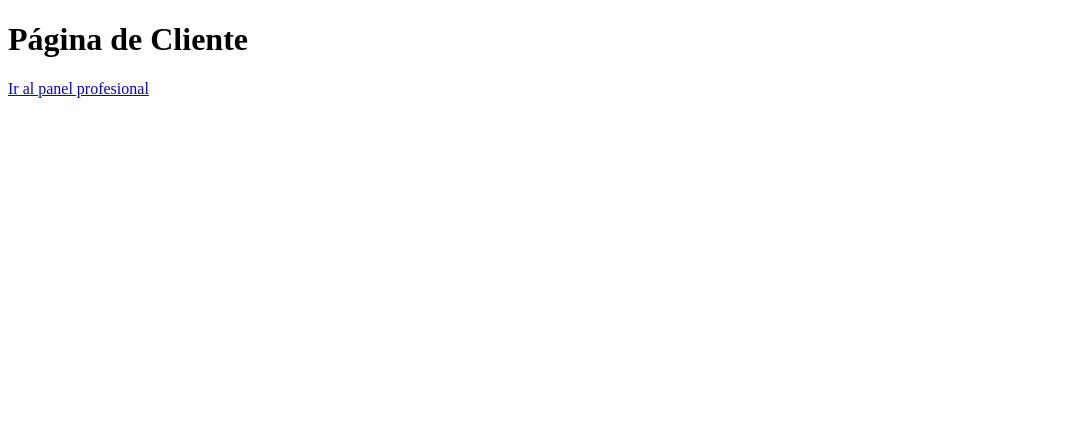
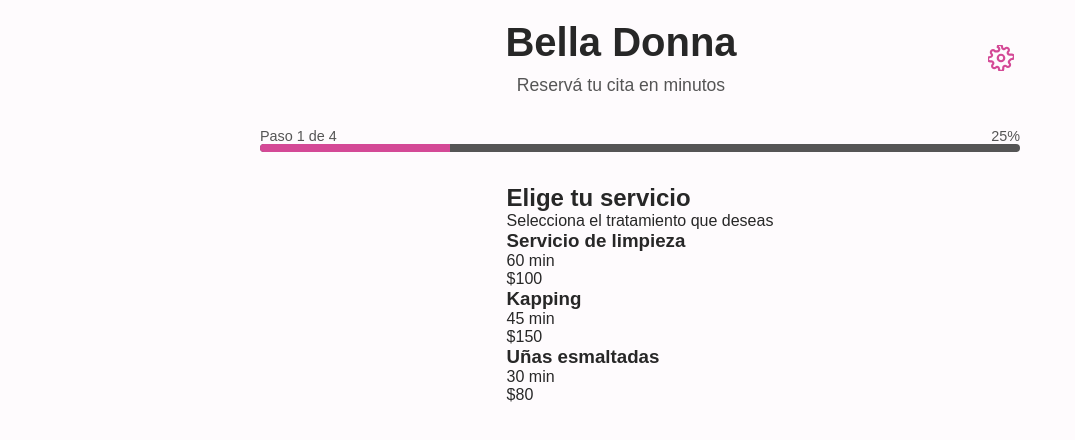
Before and after one commit to ingsahaderenzo/bella-donna, a React (Vite) app: page / in a window 1280 px wide. Shown: the top 440 px of the page, without its empty margins (0-1075 px from the left). Built offline with nearby package versions, Linux system fonts and the light colour scheme.

Commit message:
Adding the first steps of the client page, conection with de DB and styles

```diff
--- a/src/App.css
+++ b/src/App.css
@@ -1,11 +1,11 @@
 /* Paletes */
 :root {
-    --bg-color: #fff7f3;
-    --bg--secondary: #e6ffda;
-    --text-color: #363636;
-    --primary: #89d300;
-    --primary--on--secondary--bg: #363636;
-    --border: rgba(0, 0, 0, 0.5);
+    --bg-color: #fefbfd;
+    --text-color: #272727;
+    --text-secondary-color: #555555;
+    --primary: #d44996;
+    --primary-dimmed: #ff93ce9d;
+    --primary--on--secondary--bg: #ffffff;
 }
 
 /* Reset global */
--- /dev/null
+++ b/src/components/client/ServiceSelection.tsx
@@ -0,0 +1,47 @@
+"use client";
+
+import { useEffect, useState } from "react";
+import type { Service } from "../../models/Service";
+import { getServices } from "../../services/servicesService";
+
+type ServiceSelectionProps = {
+    onServiceSelect: (service: Service) => void;
+};
+
+export function ServiceSelection({ onServiceSelect }: ServiceSelectionProps) {
+    const [services, setServices] = useState<Service[]>([]);
+
+    useEffect(() => {
+        getServices().then(setServices);
+    }, []);
+
+    return (
+        <section>
+            <div>
+                <h2>Elige tu servicio</h2>
+                <p>Selecciona el tratamiento que deseas</p>
+            </div>
+
+            <div>
+                {services.map((service) => (
+                    <article
+                        key={service.id}
+                        onClick={() => onServiceSelect(service)}
+                    >
+                        <div>
+                            <div>
+                                <h3>{service.name}</h3>
+                                <div>
+                                    <span>{service.duration} min</span>
+                                </div>
+                            </div>
+                            <div>
+                                <span>${service.price}</span>
+                            </div>
+                        </div>
+                    </article>
+                ))}
+            </div>
+        </section>
+    );
+}
--- a/src/firebase.ts
+++ b/src/firebase.ts
@@ -1,9 +1,6 @@
-// Import the functions you need from the SDKs you need
+import { getFirestore } from "firebase/firestore";
 import { initializeApp } from "firebase/app";
-// TODO: Add SDKs for Firebase products that you want to use
-// https://firebase.google.com/docs/web/setup#available-libraries
 
-// Your web app's Firebase configuration
 const firebaseConfig = {
     apiKey: "AIzaSyAF0DqA8EWq2kvWg2omdRMa5pZFISNIPdw",
     authDomain: "bella-donna-2f875.firebaseapp.com",
@@ -15,3 +12,4 @@ const firebaseConfig = {
 
 // Initialize Firebase
 const app = initializeApp(firebaseConfig);
+export const db = getFirestore(app);
--- a/src/main.tsx
+++ b/src/main.tsx
@@ -1,6 +1,7 @@
 import { StrictMode } from "react";
 import { createRoot } from "react-dom/client";
 import App from "./App.tsx";
+import "./App.css";
 
 createRoot(document.getElementById("root")!).render(
     <StrictMode>
--- /dev/null
+++ b/src/models/BookingData.ts
@@ -0,0 +1,12 @@
+import type { Service } from "./Service";
+
+export type BookingData = {
+    service?: Service;
+    date?: Date;
+    time?: string;
+    contact?: {
+        name: string;
+        email: string;
+        phone: string;
+    };
+};
--- /dev/null
+++ b/src/models/Service.ts
@@ -0,0 +1,6 @@
+export type Service = {
+    id: string;
+    name: string;
+    price: number;
+    duration: number;
+};
--- a/src/pages/ClientPage.tsx
+++ b/src/pages/ClientPage.tsx
@@ -1,8 +1,124 @@
+import { useState } from "react";
+import type { Service } from "../models/Service";
+import type { BookingData } from "../models/BookingData";
+import { ServiceSelection } from "../components/client/ServiceSelection";
+import styles from "../styles/ClientPage.module.css";
+
 export default function ClientPage() {
+    const [step, setStep] = useState(1);
+    const [bookingData, setBookingData] = useState<BookingData>({});
+
+    // Handler for selecting a service
+    const handleServiceSelect = (service: Service) => {
+        setBookingData({ ...bookingData, service });
+        setStep(2);
+    };
+
+    // Handler for going back a step
+    const handleBack = () => {
+        if (step > 1) {
+            setStep(step - 1);
+        }
+    };
+
     return (
-        <div>
-            <h1>Página de Cliente</h1>
-            <a href="/login">Ir al panel profesional</a>
+        <div className={styles.container}>
+            {/* Header */}
+            <header className={styles.header}>
+                <div className={styles.logo}>
+                    <h1 className={styles.title}>Bella Donna</h1>
+                    <p className={styles.subtitle}>
+                        Reservá tu cita en minutos
+                    </p>
+                </div>
+
+                <a href="/login" className={styles.loginLink}>
+                    <svg
+                        xmlns="http://www.w3.org/2000/svg"
+                        width="26"
+                        height="26"
+                        viewBox="0 0 24 24"
+                        fill="none"
+                        stroke="currentColor"
+                        strokeWidth="2"
+                        strokeLinecap="round"
+                        strokeLinejoin="round"
+                        className={styles.icon}
+                    >
+                        <circle cx="12" cy="12" r="3" />
+                        <path d="M19.4 15a1.65 1.65 0 0 0 .33 1.82l.06.06a2 2 0 1 1-2.83 2.83l-.06-.06a1.65 1.65 0 0 0-1.82-.33 1.65 1.65 0 0 0-1 1.51V22a2 2 0 1 1-4 0v-.09a1.65 1.65 0 0 0-1-1.51 1.65 1.65 0 0 0-1.82.33l-.06.06a2 2 0 1 1-2.83-2.83l.06-.06a1.65 1.65 0 0 0 .33-1.82 1.65 1.65 0 0 0-1.51-1H2a2 2 0 1 1 0-4h.09a1.65 1.65 0 0 0 1.51-1 1.65 1.65 0 0 0-.33-1.82l-.06-.06a2 2 0 1 1 2.83-2.83l.06.06a1.65 1.65 0 0 0 1.82.33h.01A1.65 1.65 0 0 0 9 2.09V2a2 2 0 1 1 4 0v.09c0 .69.4 1.31 1 1.51a1.65 1.65 0 0 0 1.82-.33l.06-.06a2 2 0 1 1 2.83 2.83l-.06.06a1.65 1.65 0 0 0-.33 1.82v.01c.2.6.82 1 1.51 1H22a2 2 0 1 1 0 4h-.09c-.69 0-1.31.4-1.51 1z" />
+                    </svg>
+                </a>
+            </header>
+
+            {/* Progress indicator */}
+            {step < 5 && (
+                <div className={styles.progressContainer}>
+                    <div className={styles.progressText}>
+                        <span className={styles.progressStep}>
+                            Paso {step} de 4
+                        </span>
+                        <span className={styles.progressStep}>
+                            {Math.round((step / 4) * 100)}%
+                        </span>
+                    </div>
+
+                    <div className={styles.barContainer}>
+                        <div
+                            className={styles.progressBar}
+                            style={{ width: `${(step / 4) * 100}%` }}
+                        ></div>
+                    </div>
+                </div>
+            )}
+
+            {/* Back button */}
+            {step > 1 && step < 5 && (
+                <button onClick={handleBack} className={styles.backButton}>
+                    <svg
+                        xmlns="http://www.w3.org/2000/svg"
+                        width="20"
+                        height="20"
+                        viewBox="0 0 24 24"
+                        fill="none"
+                        stroke="currentColor"
+                        strokeWidth="2"
+                        strokeLinecap="round"
+                        strokeLinejoin="round"
+                        className={styles.backIcon}
+                    >
+                        <polyline points="15 18 9 12 15 6" />
+                    </svg>
+                    Volver
+                </button>
+            )}
+
+            {/* Step content */}
+            <div>
+                {step === 1 && (
+                    <ServiceSelection onServiceSelect={handleServiceSelect} />
+                )}
+                {/* {step === 2 && (
+                    <DateSelection
+                        onDateSelect={handleDateSelect}
+                        selectedDate={bookingData.date}
+                    />
+                )}
+                {step === 3 && (
+                    <TimeSelection
+                        onTimeSelect={handleTimeSelect}
+                        selectedDate={bookingData.date!}
+                        selectedTime={bookingData.time}
+                    />
+                )}
+                {step === 4 && <ContactForm onSubmit={handleContactSubmit} />}
+                {step === 5 && (
+                    <Confirmation
+                        bookingData={bookingData}
+                        onNewBooking={handleNewBooking}
+                    />
+                )} */}
+            </div>
         </div>
     );
 }
--- /dev/null
+++ b/src/services/servicesService.ts
@@ -0,0 +1,32 @@
+import { collection, getDocs } from "firebase/firestore";
+import type { Service } from "../models/Service";
+import { db } from "../firebase";
+
+export async function getServices(): Promise<Service[]> {
+    const servicios: Service[] = [
+        {
+            id: "1",
+            name: "Servicio de limpieza",
+            price: 100,
+            duration: 60,
+        },
+        {
+            id: "2",
+            name: "Kapping",
+            price: 150,
+            duration: 45,
+        },
+        { id: "3", name: "Uñas esmaltadas", price: 80, duration: 30 },
+    ];
+
+    return servicios;
+    /*  const querySnapshot = await getDocs(collection(db, "services"));
+    return querySnapshot.docs.map((doc) => ({
+        id: doc.id,
+        ...doc.data(),
+    })) as Service[];
+
+
+    Lo comento para no llamar a firebase en desarrollo
+    */
+}
--- /dev/null
+++ b/src/styles/ClientPage.module.css
@@ -0,0 +1,117 @@
+.container {
+    display: flex;
+    flex-direction: column;
+    align-items: center;
+    padding: 20px;
+    font-family: Arial, sans-serif;
+    max-width: 800px;
+    width: 100%;
+    margin: 0 auto;
+}
+
+/*Styles for the Header*/
+.header {
+    display: grid;
+    grid-template-columns: 1fr auto;
+    width: 100%;
+    align-items: center;
+    position: relative;
+    margin-bottom: 2rem;
+}
+
+.logo {
+    text-align: center;
+    margin: 0 auto;
+}
+
+.title {
+    text-align: center;
+    font-size: 2.5em;
+    font-weight: bold;
+}
+
+.subtitle {
+    text-align: center;
+    font-size: 1.1em;
+    color: var(--text-secondary-color);
+    margin-top: 10px;
+}
+
+.loginLink {
+    justify-self: end;
+    text-decoration: none;
+    padding: 6px;
+    border-radius: 6px;
+    display: flex;
+    align-items: center;
+    justify-content: center;
+    transition: all 0.3s ease;
+}
+
+.icon {
+    stroke: var(--primary);
+    transition: stroke 0.3s ease;
+}
+
+.loginLink:hover {
+    background-color: var(--primary);
+    transition: all 0.3s ease;
+}
+
+.loginLink:hover .icon {
+    stroke: var(--primary--on--secondary--bg);
+}
+
+/*Styles for the Progress Bar*/
+.progressContainer {
+    width: 100%;
+    margin-bottom: 2rem;
+}
+
+.progressText {
+    display: flex;
+    justify-content: space-between;
+}
+
+.progressStep {
+    font-size: 0.9em;
+    color: var(--text-secondary-color);
+}
+
+.barContainer {
+    width: 100%;
+    background-color: var(--text-secondary-color);
+    height: 8px;
+    border-radius: 4px;
+    overflow: hidden;
+    transition: all 0.3s ease;
+}
+
+.progressBar {
+    height: 100%;
+    background-color: var(--primary);
+    transition: width 0.3s ease;
+}
+
+/*Back button*/
+.backButton {
+    align-self: flex-start;
+    background-color: var(--bg-color);
+    font-size: 1rem;
+    border: none;
+    color: var(--text-secondary-color);
+    border-radius: 4px;
+    padding: 0.5rem 1rem;
+    transition: all 0.3s ease;
+    font-weight: 500;
+    display: flex;
+    align-items: center;
+    gap: 0.5rem;
+}
+
+.backButton:hover {
+    background-color: var(--primary-dimmed);
+    cursor: pointer;
+    transition: all 0.3s ease;
+    color: var(--text-color);
+}
```
